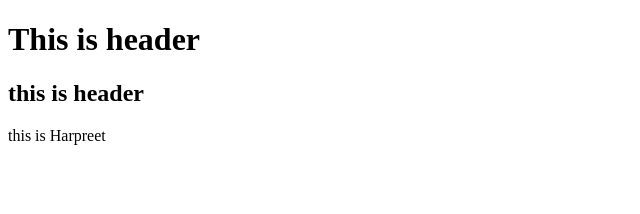
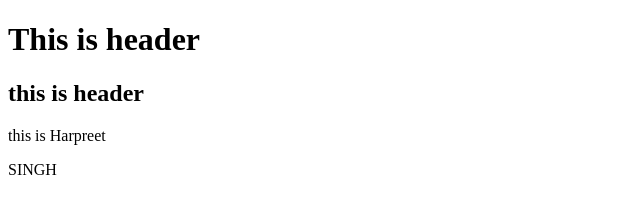
Before and after one commit to HarpreetSin/git-demo, a plain HTML site: page index.html in a window 1280 px wide. Shown: the full height of the page, 0-640 px from the left. Drawn offline with Linux system fonts and the light colour scheme.

Commit message:
another p tag

```diff
--- a/index.html
+++ b/index.html
@@ -10,5 +10,6 @@
     <h1>This is header</h1>
     <h2>this is header</h2>
     <p>this is Harpreet</p>
+    <p>SINGH</p>
   </body>
 </html>
```
